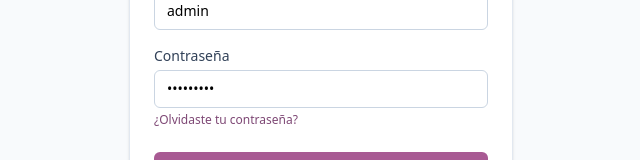
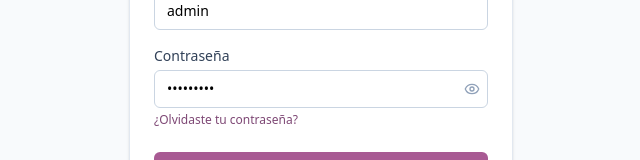
Before and after one commit to grachos/cooperativa-gestion-creditos, a React (Vite) app in the folder frontend/: page /login in a window 1280 px wide. Shown: the part 404-564 px from the top of the page, without its empty margins (319-959 px from the left). Built offline with nearby package versions, Linux system fonts and the light colour scheme; no server answers.

Commit message:
Add show/hide toggle (eye icon) to every password field
New shared PasswordInput component wraps a text/password input with
an eye-icon button to reveal the typed value. Applied to login,
reset-password (both fields), and the two password fields on
Usuarios (reset password, create user).

```diff
--- /dev/null
+++ b/frontend/src/components/PasswordInput.tsx
@@ -0,0 +1,32 @@
+import { useState, type InputHTMLAttributes } from "react";
+import { Eye, EyeOff } from "lucide-react";
+
+interface PasswordInputProps extends Omit<InputHTMLAttributes<HTMLInputElement>, "type" | "className"> {
+  /** Clases del <input> en sí (borde, tamaño de texto, padding...) — igual que un input normal. */
+  className?: string;
+  /** Clases del contenedor (ancho, márgenes) — úsalo en vez de className cuando el input necesite w-56, mb-4, etc. */
+  wrapperClassName?: string;
+}
+
+export function PasswordInput({ className, wrapperClassName, ...props }: PasswordInputProps) {
+  const [visible, setVisible] = useState(false);
+
+  return (
+    <div className={`relative ${wrapperClassName ?? ""}`}>
+      <input
+        {...props}
+        type={visible ? "text" : "password"}
+        className={`w-full pr-8 ${className ?? ""}`}
+      />
+      <button
+        type="button"
+        tabIndex={-1}
+        onClick={() => setVisible((v) => !v)}
+        aria-label={visible ? "Ocultar contraseña" : "Mostrar contraseña"}
+        className="absolute inset-y-0 right-2 flex items-center text-slate-400 hover:text-slate-600"
+      >
+        {visible ? <EyeOff className="h-4 w-4" aria-hidden="true" /> : <Eye className="h-4 w-4" aria-hidden="true" />}
+      </button>
+    </div>
+  );
+}
--- a/frontend/src/pages/LoginPage.tsx
+++ b/frontend/src/pages/LoginPage.tsx
@@ -3,6 +3,7 @@ import { useNavigate } from "react-router-dom";
 import { useAuth } from "../context/AuthContext";
 import { api } from "../lib/api";
 import { SplashIntro } from "../components/SplashIntro";
+import { PasswordInput } from "../components/PasswordInput";
 
 export default function LoginPage() {
   const { login } = useAuth();
@@ -80,10 +81,9 @@ export default function LoginPage() {
             <label className="mb-1 block text-sm font-medium text-slate-700" htmlFor="password">
               Contraseña
             </label>
-            <input
+            <PasswordInput
               id="password"
-              type="password"
-              className="w-full rounded-md border border-slate-300 px-3 py-2 text-sm focus:border-brand-500 focus:outline-none focus:ring-1 focus:ring-brand-500"
+              className="rounded-md border border-slate-300 px-3 py-2 text-sm focus:border-brand-500 focus:outline-none focus:ring-1 focus:ring-brand-500"
               value={password}
               onChange={(e) => setPassword(e.target.value)}
               required
--- a/frontend/src/pages/ResetPasswordPage.tsx
+++ b/frontend/src/pages/ResetPasswordPage.tsx
@@ -1,6 +1,7 @@
 import { useState, type FormEvent } from "react";
 import { Link, useSearchParams } from "react-router-dom";
 import { api } from "../lib/api";
+import { PasswordInput } from "../components/PasswordInput";
 
 export default function ResetPasswordPage() {
   const [searchParams] = useSearchParams();
@@ -68,12 +69,12 @@ export default function ResetPasswordPage() {
             <label className="mb-1 block text-sm font-medium text-slate-700" htmlFor="new-password">
               Nueva contraseña
             </label>
-            <input
+            <PasswordInput
               id="new-password"
-              type="password"
               required
               minLength={6}
-              className="mb-4 w-full rounded-md border border-slate-300 px-3 py-2 text-sm focus:border-brand-500 focus:outline-none focus:ring-1 focus:ring-brand-500"
+              wrapperClassName="mb-4"
+              className="rounded-md border border-slate-300 px-3 py-2 text-sm focus:border-brand-500 focus:outline-none focus:ring-1 focus:ring-brand-500"
               value={newPassword}
               onChange={(e) => setNewPassword(e.target.value)}
             />
@@ -81,12 +82,12 @@ export default function ResetPasswordPage() {
             <label className="mb-1 block text-sm font-medium text-slate-700" htmlFor="confirm-password">
               Confirmar contraseña
             </label>
-            <input
+            <PasswordInput
               id="confirm-password"
-              type="password"
               required
               minLength={6}
-              className="mb-6 w-full rounded-md border border-slate-300 px-3 py-2 text-sm focus:border-brand-500 focus:outline-none focus:ring-1 focus:ring-brand-500"
+              wrapperClassName="mb-6"
+              className="rounded-md border border-slate-300 px-3 py-2 text-sm focus:border-brand-500 focus:outline-none focus:ring-1 focus:ring-brand-500"
               value={confirmPassword}
               onChange={(e) => setConfirmPassword(e.target.value)}
             />
--- a/frontend/src/pages/UsersPage.tsx
+++ b/frontend/src/pages/UsersPage.tsx
@@ -4,6 +4,7 @@ import { api } from "../lib/api";
 import { Loading, ErrorView } from "../components/StateViews";
 import { useAuth } from "../context/AuthContext";
 import { useParameterList } from "../hooks/useParameterList";
+import { PasswordInput } from "../components/PasswordInput";
 
 interface UserRow {
   id: number;
@@ -208,13 +209,13 @@ function EditUserRow({ user, roles }: { user: ManagedUser; roles: Role[] }) {
       </div>
 
       <div className="mt-2 flex items-center gap-2">
-        <input
-          type="password"
+        <PasswordInput
           placeholder="Nueva contraseña (mínimo 8)"
           minLength={8}
           value={newPassword}
           onChange={(e) => setNewPassword(e.target.value)}
-          className="w-56 rounded-md border border-slate-300 px-2 py-1 text-xs"
+          wrapperClassName="w-56"
+          className="rounded-md border border-slate-300 px-2 py-1 text-xs"
         />
         <button
           type="button"
@@ -452,11 +453,10 @@ export default function UsersPage() {
 
           <div>
             <label className="mb-1 block text-sm font-medium text-slate-700">Contraseña (mínimo 8 caracteres)</label>
-            <input
-              type="password"
+            <PasswordInput
               required
               minLength={8}
-              className="w-full rounded-md border border-slate-300 px-3 py-2 text-sm"
+              className="rounded-md border border-slate-300 px-3 py-2 text-sm"
               value={form.password}
               onChange={(e) => setForm({ ...form, password: e.target.value })}
             />
```
